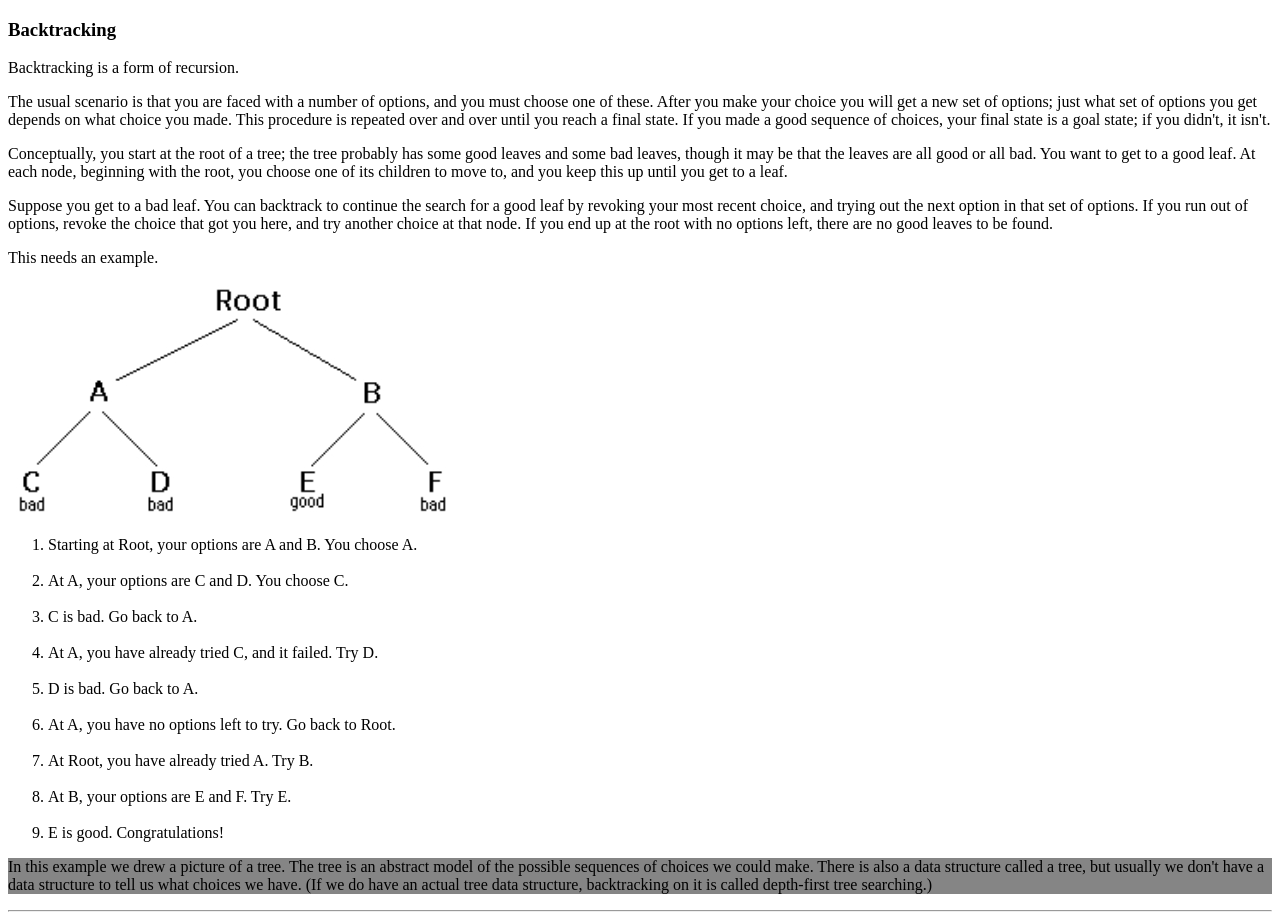
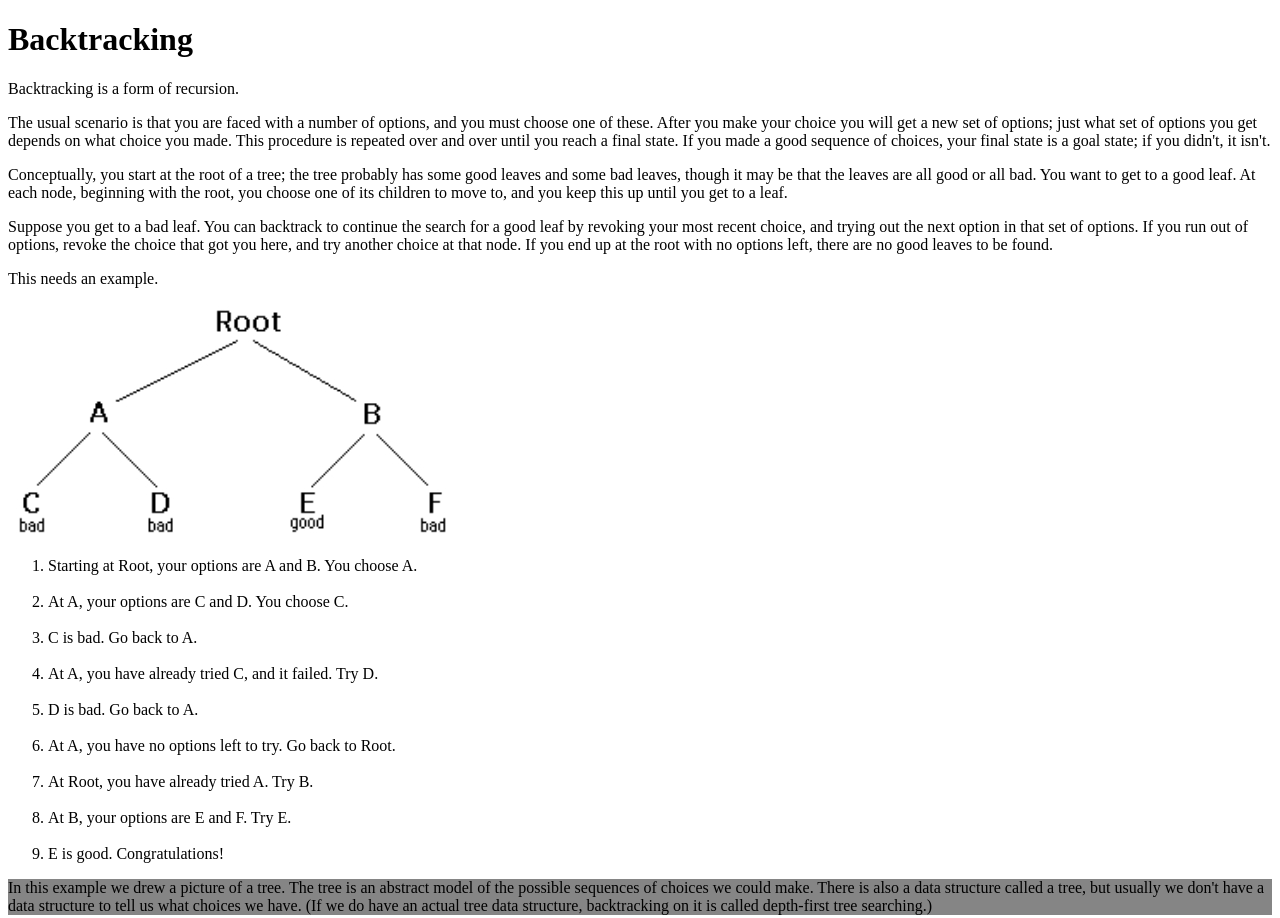
Before and after one commit to Sunilworks/Project-1, a plain HTML site: page index.html in a window 1280 px wide. Shown: the top 918 px of the page. Drawn offline with Linux system fonts and the light colour scheme.

Commit message:
changes done

```diff
--- a/index.html
+++ b/index.html
@@ -10,7 +10,7 @@
 
 </head>
 <body>
-    <h3>Backtracking</h3>
+    <h1>Backtracking</h1>
     <p>Backtracking is a form of recursion.</p>
 
     <p>The usual scenario is that you are faced with a number of options, and you must choose one of these. After you make your choice you will get a new set of options; just what set of options you get depends on what choice you made. This procedure is repeated over and over until you reach a final state. If you made a good sequence of choices, your final state is a goal state; if you didn't, it isn't.
```
